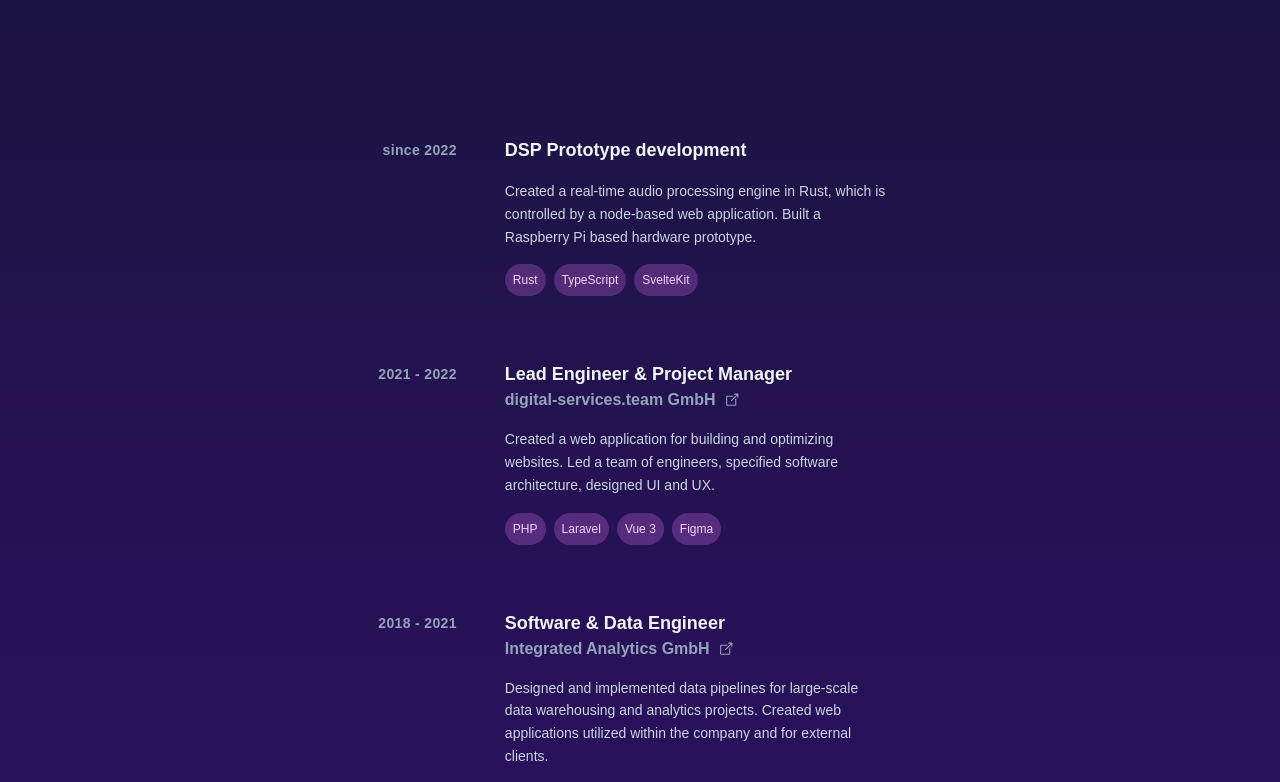
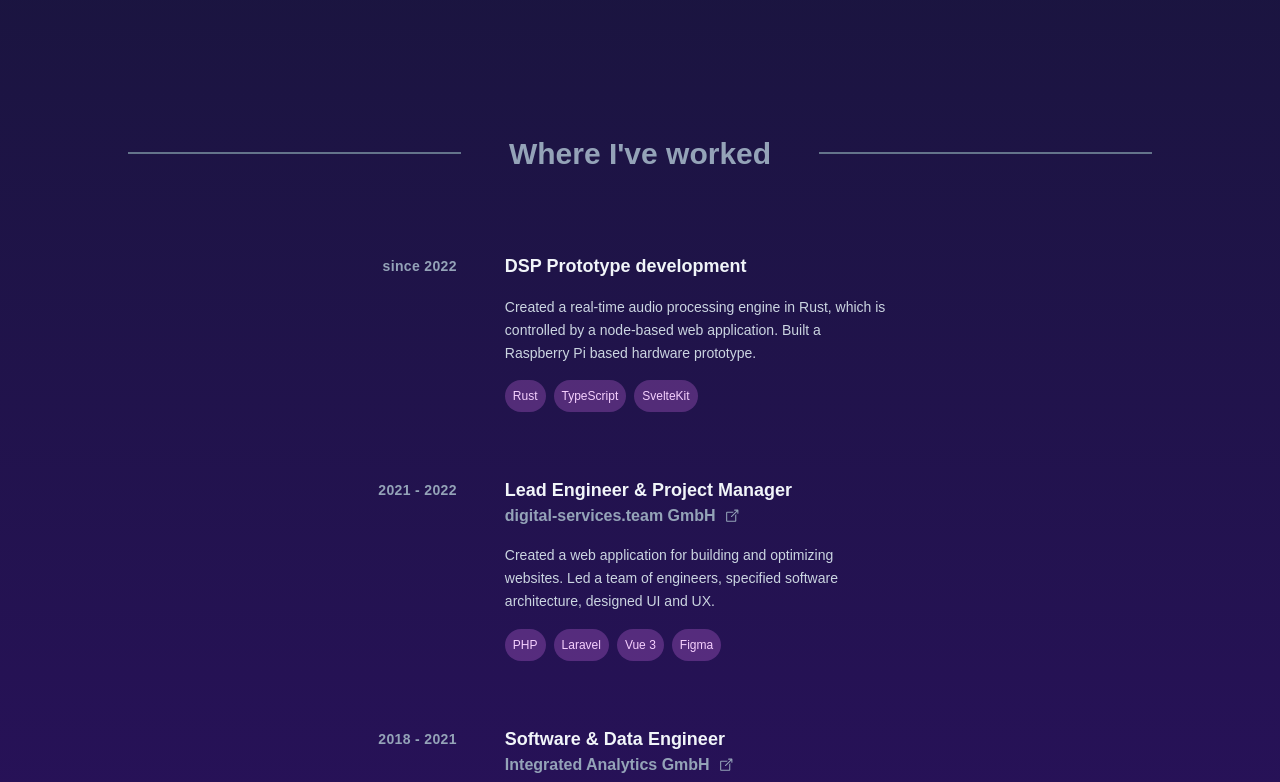
Before and after one commit to gereonrisse/personal-website, a SvelteKit app: page / in a window 1280 px wide. Shown: the part 760-1542 px from the top of the page. Built offline with nearby package versions, Linux system fonts and the light colour scheme; a web font is replaced by a local one.

Commit message:
software section WIP

```diff
--- /dev/null
+++ b/src/lib/SectionHeader.svelte
@@ -0,0 +1,11 @@
+<script>
+    export let name = "#";
+</script>
+
+<a class="my-4 flex flex-col sm:flex-row gap-4 sm:gap-12" id="{name}">
+    <div class="hidden sm:inline-block border-t-2 mt-4 w-full border-slate-500"></div>
+    <h2 class="px-6 sm:px-0 text-3xl font-bold text-slate-400 whitespace-nowrap">
+        <slot />
+    </h2>
+    <div class="hidden sm:inline-block border-t-2 mt-4 w-full border-slate-500"></div>
+</a>
--- /dev/null
+++ b/src/lib/svg/DownArrow.svelte
@@ -0,0 +1,4 @@
+<svg class="h-full w-full" fill="currentColor" viewBox="0 0 384 512" xmlns="http://www.w3.org/2000/svg">
+    <!--! Font Awesome Free 6.4.2 by @fontawesome - https://fontawesome.com License - https://fontawesome.com/license (Commercial License) Copyright 2023 Fonticons, Inc. -->
+    <path d="M169.4 470.6c12.5 12.5 32.8 12.5 45.3 0l160-160c12.5-12.5 12.5-32.8 0-45.3s-32.8-12.5-45.3 0L224 370.8 224 64c0-17.7-14.3-32-32-32s-32 14.3-32 32l0 306.7L54.6 265.4c-12.5-12.5-32.8-12.5-45.3 0s-12.5 32.8 0 45.3l160 160z"/>
+</svg>
--- a/src/lib/svg/Envelope.svelte
+++ b/src/lib/svg/Envelope.svelte
@@ -1,4 +1,4 @@
-<svg height="1em" viewBox="0 0 512 512" class="h-full w-full" fill="currentColor" xmlns="http://www.w3.org/2000/svg">
+<svg viewBox="0 0 512 512" class="h-full w-full" fill="currentColor" xmlns="http://www.w3.org/2000/svg">
     <!--! Font Awesome Free 6.4.2 by @fontawesome - https://fontawesome.com License - https://fontawesome.com/license (Commercial License) Copyright 2023 Fonticons, Inc. -->
     <path d="M48 64C21.5 64 0 85.5 0 112c0 15.1 7.1 29.3 19.2 38.4L236.8 313.6c11.4 8.5 27 8.5 38.4 0L492.8 150.4c12.1-9.1 19.2-23.3 19.2-38.4c0-26.5-21.5-48-48-48H48zM0 176V384c0 35.3 28.7 64 64 64H448c35.3 0 64-28.7 64-64V176L294.4 339.2c-22.8 17.1-54 17.1-76.8 0L0 176z"/>
 </svg>
--- a/src/routes/+page.svelte
+++ b/src/routes/+page.svelte
@@ -3,6 +3,7 @@
     import Tag from "$lib/Tag.svelte";
     import Link from "$lib/ExternalLink.svelte";
     import { t } from '$lib/translations';
+    import SectionHeader from "$lib/SectionHeader.svelte";
 </script>
 
 <svelte:head>
@@ -18,11 +19,13 @@
             <h1 class="text-4xl font-bold text-slate-100 animate-fade-in motion-reduce:animate-none">
                 {$t('home.title')}
             </h1>
-            <h2 class="text-xl font-bold text-slate-500 my-6 leading-relaxed animate-fly-in-fast motion-reduce:animate-none">
-                {$t('home.subtitle1')}<br>
-                {$t('home.subtitle2')}<br>
-                {$t('home.subtitle3')}
-            </h2>
+            <nav class="text-xl font-bold text-slate-500 my-6 leading-relaxed animate-fly-in-fast motion-reduce:animate-none">
+                <ol>
+                    <li class="hover:text-slate-300"><a href="#software">{$t('home.subtitle1')}</a></li>
+                    <li class="hover:text-slate-300"><a href="#audio">{$t('home.subtitle2')}</a></li>
+                    <li class="hover:text-slate-300"><a href="#music">{$t('home.subtitle3')}</a></li>
+                </ol>
+            </nav>
         </div>
 
         <!-- Text -->
@@ -35,8 +38,11 @@
 </section>
 
 <!-- SOFTWARE SECTION -->
-<section class="flex flex-col gap-8">
+<section>
+    <SectionHeader name="software">Where I've worked</SectionHeader>
 
+    <!-- Resume cards -->
+    <div class="mt-16 flex flex-col gap-8">
         <!-- DSP -->
         <ResumeCard>
         <span slot="timespan">
@@ -130,4 +136,10 @@
             </div>
         </div>
 
+    </div>
 </section>
+
+<!-- AUDIO ENGINEER SECTION -->
+<section>
+
+</section>
```
Lines whose indentation alone changed are shown as unchanged.
